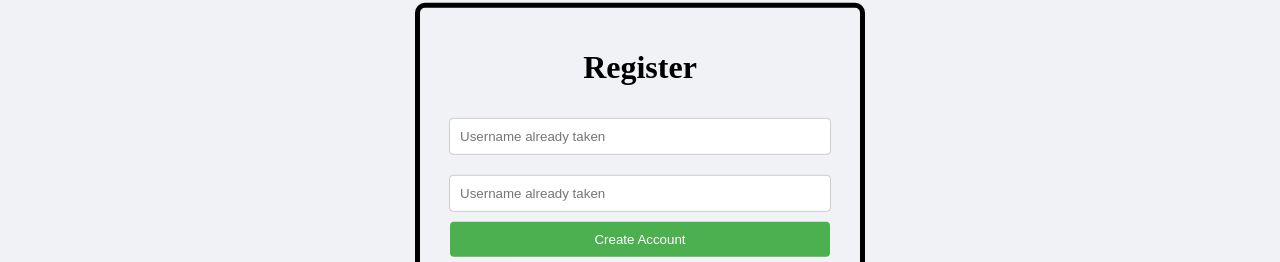
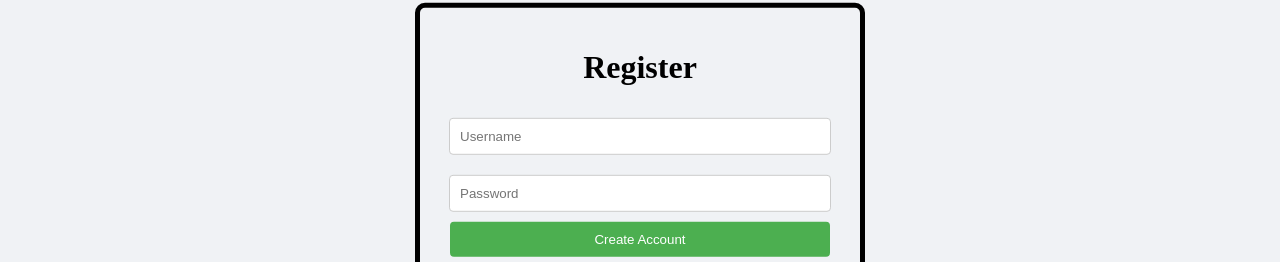
Before and after one commit to NWade09/react-chat, a React (Create React App) app in the folder client/: page /Register in a window 1280 px wide. Shown: the part 210-472 px from the top of the page. Built offline with nearby package versions, Linux system fonts and the light colour scheme.

Commit message:
minor changes to chat room and register page
-Moved reply next to username and fixed register placeholder always username taken.

```diff
--- a/client/src/css/Chat.css
+++ b/client/src/css/Chat.css
@@ -97,10 +97,20 @@
     color: #333;
 }
 
+.message-header{
+    display: flex;
+    align-items: center;
+}
+.message-name{
+    display: flex;
+    align-items: center;
+}
+
 .reply-message {
-    color: green;
-    margin-left: 10px;
+    color: rgb(105, 186, 105);
+    margin-left: 5px;
     font-style: italic;
+    font-weight: lighter;
 }
 
 .replying-to {
--- a/client/src/pages/Chat.js
+++ b/client/src/pages/Chat.js
@@ -67,7 +67,6 @@ function Chat() {
 
     const handleDoubleClick = (msg) => {
         setReplying(true);
-        console.log(msg);
         setReplyTo(msg);
     };
 
@@ -83,14 +82,17 @@ function Chat() {
                         onDoubleClick={() => handleDoubleClick(msg)}
                     >
                         <div className='message-header'>
-                            <span className='message-name'>{msg.name}</span>
+                            <span className='message-name'>
+                            {msg.name}
+                            {msg.replyTo && (
+                            <div className='reply-message'>
+                                &gt; {messages.find(m => m.id === msg.replyTo)?.name}: {messages.find(m => m.id === msg.replyTo)?.text}
+                            </div>
+                        )}
+                        </span>
                             <span className='message-date'>{formatTimestamp(msg.timestamp)}</span>
                         </div>
-                        {msg.replyTo && (
-                            <div className='reply-message'>
-                                &gt; Replying to {messages.find(m => m.username)}{messages.find(m => m.id === msg.replyTo)?.text}
-                            </div>
-                        )}
+
                         <div className='message-text'>{msg.text}</div>
                     </li>
                 ))}
--- a/client/src/pages/Register.js
+++ b/client/src/pages/Register.js
@@ -52,7 +52,9 @@ function Register() {
                 <form onSubmit={handleRegister}>
                     <input
                         type='text'
-                        placeholder={emptyFieldsError && !username ? 'Username required' : 'Username' || usernameError ? 'Username already taken' : 'Username'}
+                        placeholder={
+                            (emptyFieldsError && !username) ? 'Username required':
+                            (usernameError ? 'Username already taken' : 'Username')}
                         className='input'
                         value={username}
                         onChange={(e) => setUsername(e.target.value)}
@@ -62,7 +64,7 @@ function Register() {
                     />
                     <input
                         type="password"
-                        placeholder={emptyFieldsError && !password ? 'Password required' : 'Password' || usernameError ? 'Username already taken' : 'Username'}
+                        placeholder={emptyFieldsError && !password ? 'Password required' : 'Password'}
                         className="input"
                         value={password}
                         onChange={(e) => setPassword(e.target.value)}
```
